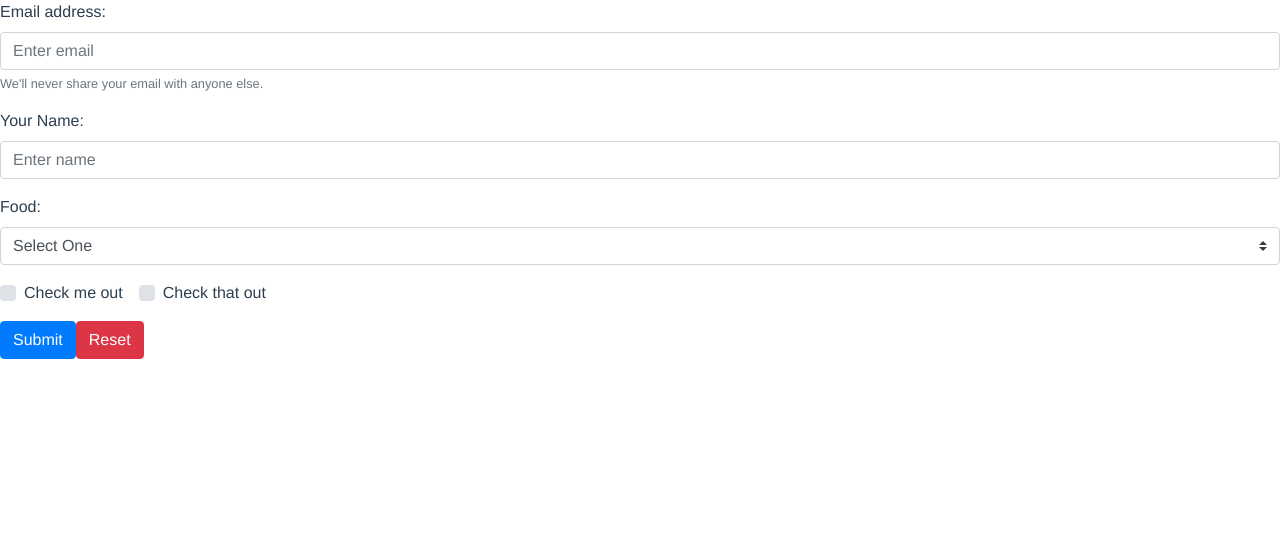
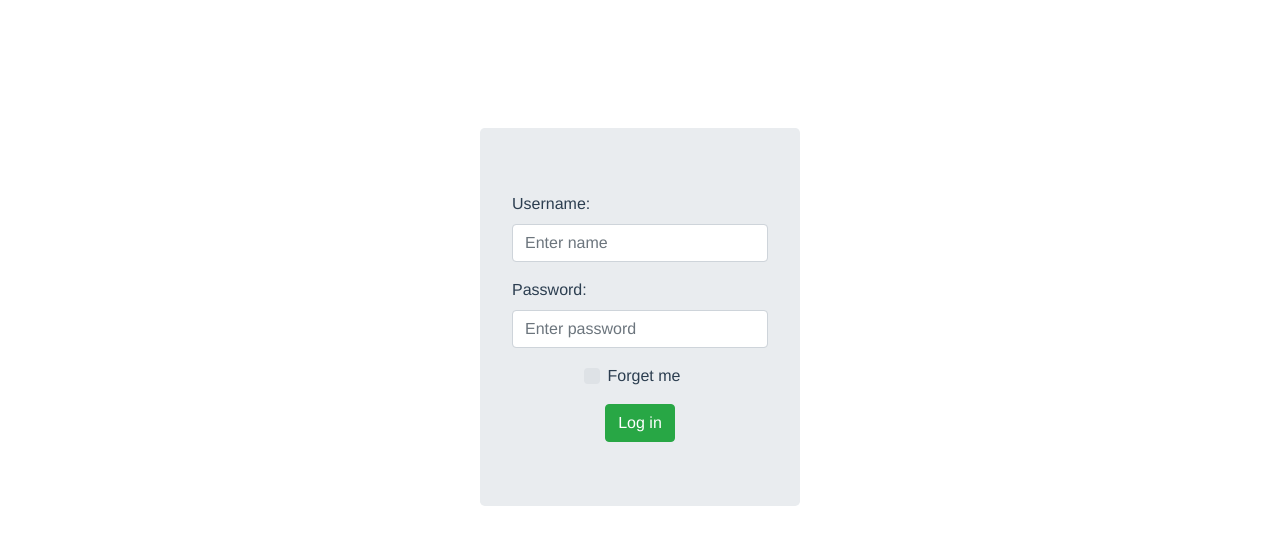
Before and after one commit to austinloveless/gvideos-client, a Vue app: page /#/ in a window 1280 px wide. Shown: the top 544 px of the page. Built offline with nearby package versions, Linux system fonts and the light colour scheme.

Commit message:
base auth styles

```diff
--- a/src/components/Auth.vue
+++ b/src/components/Auth.vue
@@ -1,44 +1,39 @@
 <template>
-  <div>
+  <div class="container col-3 jumbotron auth">
     <b-form @submit="onSubmit" @reset="onReset" v-if="show">
-      <b-form-group id="exampleInputGroup1"
-                    label="Email address:"
-                    label-for="exampleInput1"
-                    description="We'll never share your email with anyone else.">
-        <b-form-input id="exampleInput1"
-                      type="email"
-                      v-model="form.email"
-                      required
-                      placeholder="Enter email">
-        </b-form-input>
       </b-form-group>
       <b-form-group id="exampleInputGroup2"
-                    label="Your Name:"
+                    label="Username:"
                     label-for="exampleInput2">
+
         <b-form-input id="exampleInput2"
                       type="text"
                       v-model="form.name"
                       required
                       placeholder="Enter name">
         </b-form-input>
+
       </b-form-group>
       <b-form-group id="exampleInputGroup3"
-                    label="Food:"
+                    label="Password:"
                     label-for="exampleInput3">
-        <b-form-select id="exampleInput3"
-                      :options="foods"
+        <b-form-input id="exampleInput3"
+                      type="text"
+                      v-model="form.password"
                       required
-                      v-model="form.food">
-        </b-form-select>
+                      placeholder="Enter password">
+        </b-form-input>
+
       </b-form-group>
-      <b-form-group id="exampleGroup4">
-        <b-form-checkbox-group v-model="form.checked" id="exampleChecks">
-          <b-form-checkbox value="me">Check me out</b-form-checkbox>
-          <b-form-checkbox value="that">Check that out</b-form-checkbox>
-        </b-form-checkbox-group>
-      </b-form-group>
-      <b-button type="submit" variant="primary">Submit</b-button>
-      <b-button type="reset" variant="danger">Reset</b-button>
+
+      <div class="text-center">
+        <b-form-group id="exampleGroup4">
+          <b-form-checkbox-group v-model="form.checked" id="exampleChecks">
+            <b-form-checkbox value="forget">Forget me</b-form-checkbox>
+          </b-form-checkbox-group>
+        </b-form-group>
+        <b-button class="btn-success" type="submit" variant="primary">Log in</b-button>
+    </div>
     </b-form>
   </div>
 </template>
@@ -49,8 +44,8 @@ export default {
   data() {
     return {
       form: {
-        email: '',
-        name: '',
+        username: '',
+        password: '',
         food: null,
         checked: [],
       },
@@ -86,4 +81,12 @@ export default {
 };
 </script>
 
+<style scoped>
+
+  .auth {
+    margin-top: 10%;
+  }
+
+</style>
+
 <!-- b-form-1.vue -->
```
